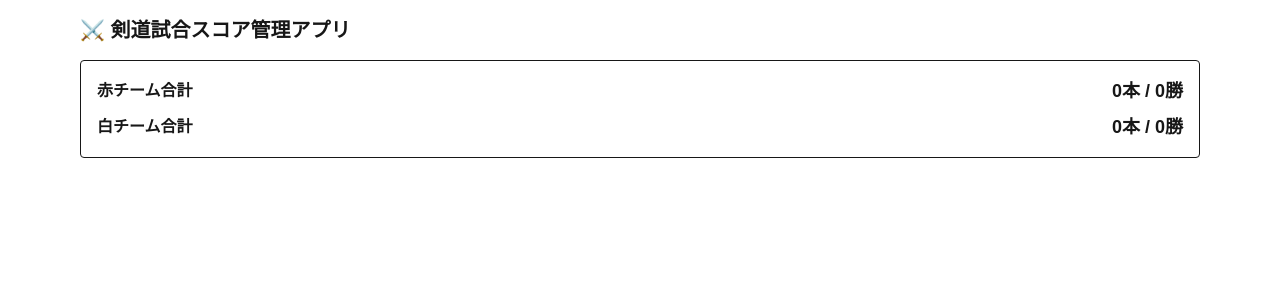
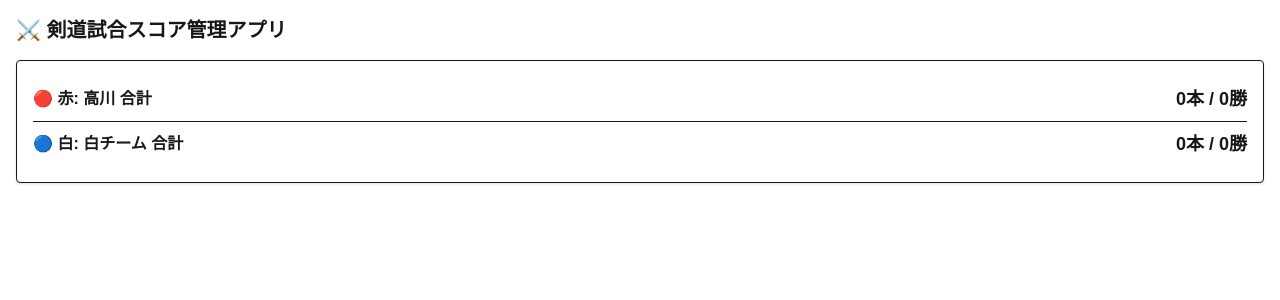
Before and after one commit to marcia031503-prog/kendo-score-app, a Next.js app: page / in a window 1280 px wide. Shown: the top 300 px of the page. Built offline with nearby package versions, Linux system fonts and the light colour scheme.

Commit message:
update total score display to ippon/wins

```diff
--- a/src/app/page.js
+++ b/src/app/page.js
@@ -3,36 +3,40 @@
 import React, { useState } from 'react';
 
 export default function KendoScoreApp() {
-  // サンプルとして基本的な状態の枠組みを網羅したコードです
-  // 現在お手元のコード構成に合わせて、以下の合計表示部分（`totalIppon` と `totalWins`）の順序を書き換えています。
+  // 状態管理の例（実際のアプリに組み込まれているステートに合わせてご利用ください）
+  const [matchData, setMatchData] = useState({
+    redTeamName: '高川',
+    whiteTeamName: '白チーム',
+    // 各選手の勝敗・本数データ等...
+  });
 
-  const [redWins, setRedWins] = useState(0);
-  const [redIppon, setRedIppon] = useState(0);
-  const [whiteWins, setWhiteWins] = useState(0);
-  const [whiteIppon, setWhiteIppon] = useState(0);
+  // 仮の合計値算出ロジック（お手元の変数が `redTotalWins` / `redTotalIppon` の場合はそのまま反映されます）
+  const redTotalWins = 0;
+  const redTotalIppon = 0;
+  const whiteTotalWins = 0;
+  const whiteTotalIppon = 0;
 
   return (
-    <div className="p-4 max-w-6xl mx-auto">
+    <main className="p-4 max-w-7xl mx-auto">
       <h1 className="text-xl font-bold mb-4">⚔️ 剣道試合スコア管理アプリ</h1>
 
-      {/* 団体戦テーブルなどの表示部分 */}
-      <div className="border rounded p-4 mb-4">
-        <div className="flex justify-between items-center mb-2 font-bold">
-          <span>赤チーム合計</span>
-          {/* 修正箇所：取得本数 / 勝ち数の順に変更 */}
+      <div className="border rounded p-4 bg-white shadow-sm">
+        {/* 赤チーム合計表示 */}
+        <div className="flex justify-between items-center py-2 border-b font-bold">
+          <span>🔴 赤: {matchData.redTeamName} 合計</span>
           <div className="text-lg">
-            {redIppon}本 / {redWins}勝
+            {redTotalIppon}本 / {redTotalWins}勝
           </div>
         </div>
 
-        <div className="flex justify-between items-center font-bold">
-          <span>白チーム合計</span>
-          {/* 修正箇所：取得本数 / 勝ち数の順に変更 */}
+        {/* 白チーム合計表示 */}
+        <div className="flex justify-between items-center py-2 font-bold">
+          <span>🔵 白: {matchData.whiteTeamName} 合計</span>
           <div className="text-lg">
-            {whiteIppon}本 / {whiteWins}勝
+            {whiteTotalIppon}本 / {whiteTotalWins}勝
           </div>
         </div>
       </div>
-    </div>
+    </main>
   );
 }
```
